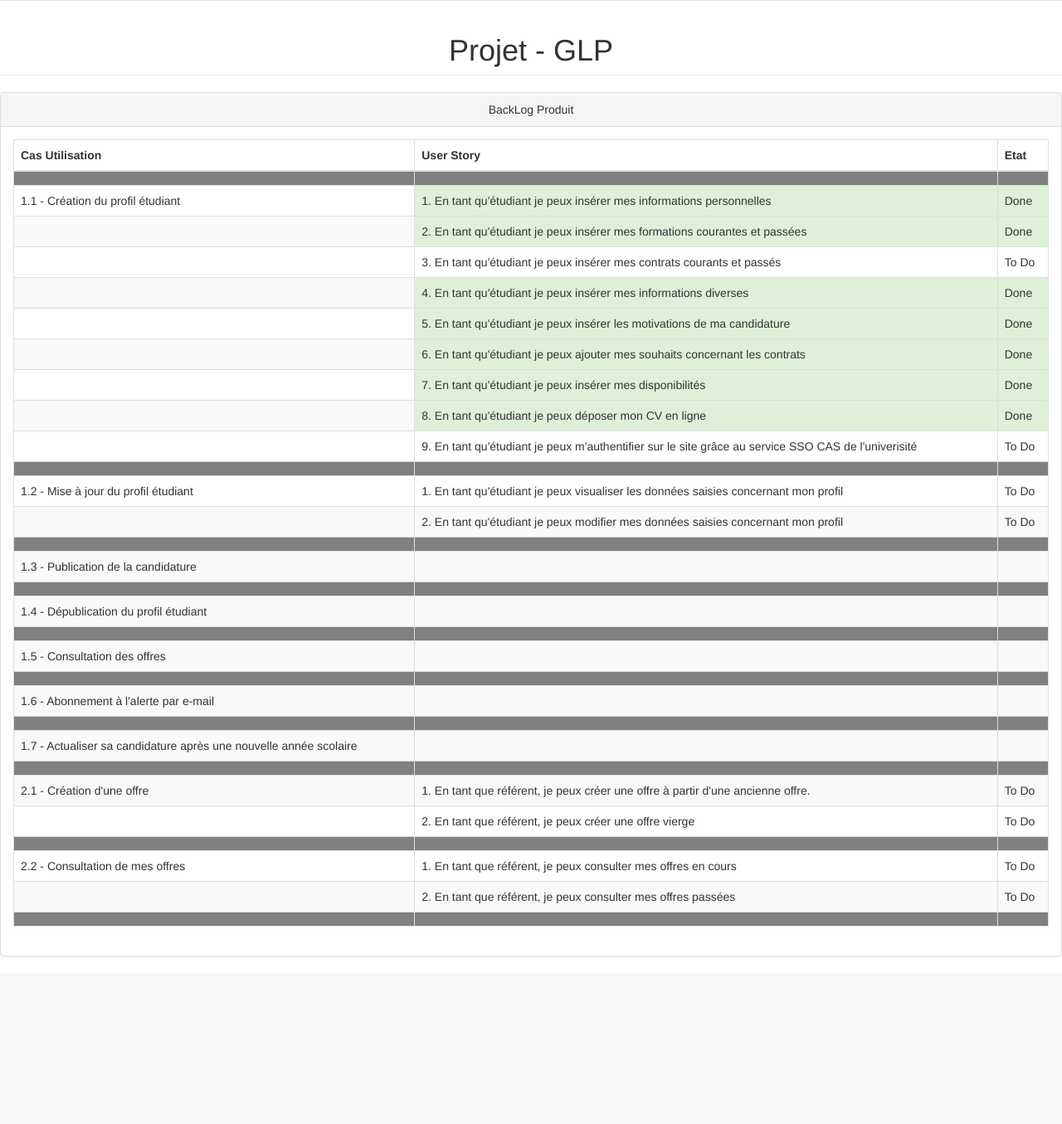
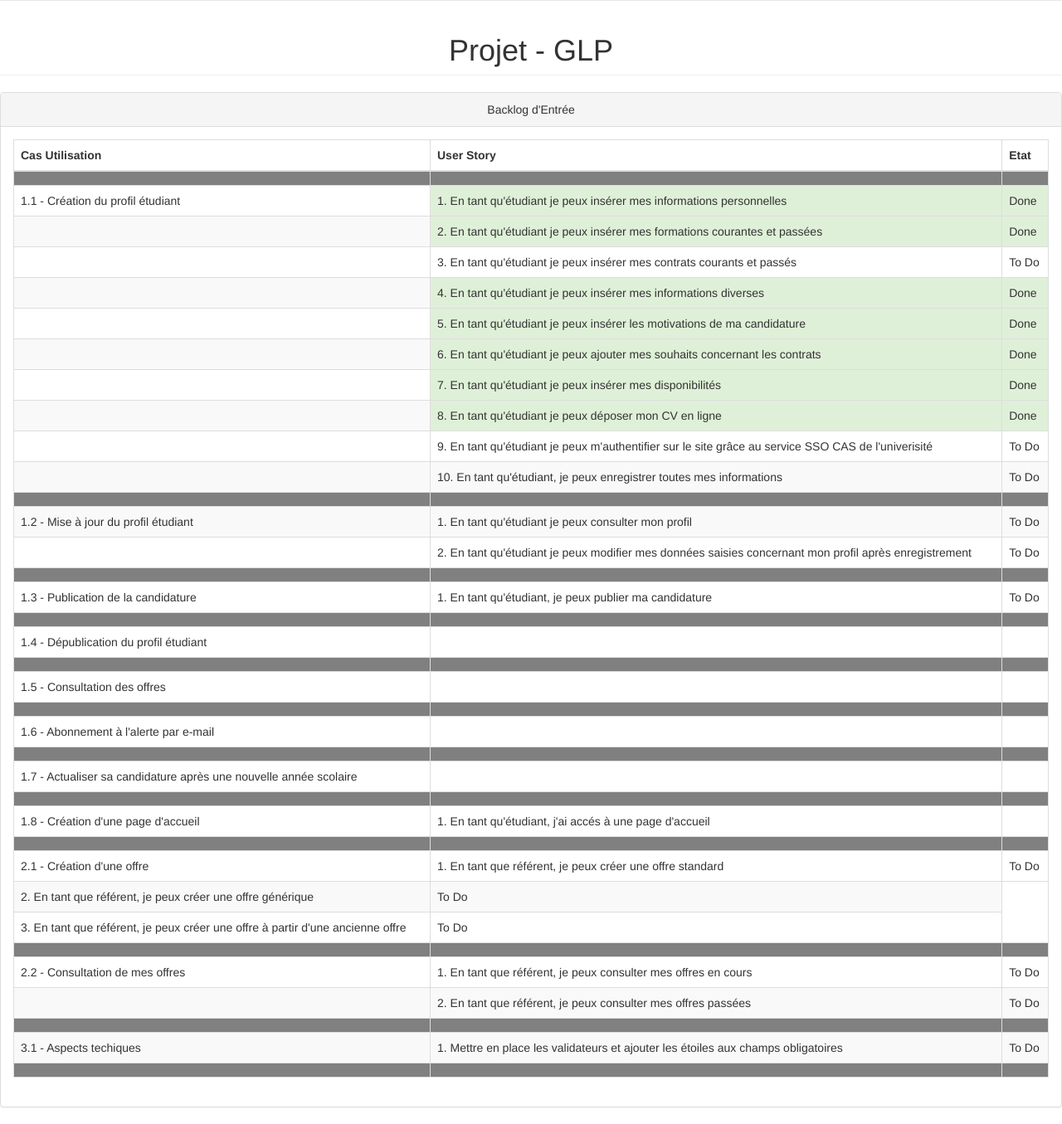
Before and after one commit to ClementDy/siteGLP, a PHP site: page /backlogEntree.php in a window 1280 px wide. Shown: the part 760-2115 px from the top of the page at 83% size. Before the commit the page ends 1913 px from the top, so only its background shows below. Run offline with PHP 8.4, Linux system fonts and the light colour scheme; the visitor is signed in with stand-in values (Sample User, id 1); some libraries are stand-ins or nearby versions.

Commit message:
modif backlog entree

```diff
--- a/pages/backlogEntree.php
+++ b/pages/backlogEntree.php
@@ -13,7 +13,7 @@
                 <div class="col-lg-12">
                     <div class="panel panel-default">
                         <div class="panel-heading">
-                            BackLog Produit
+                            Backlog d'Entrée
                         </div>
 
                         <div class="panel-body">
@@ -88,6 +88,12 @@
                                             <td >To Do</td>
                                         </tr>
 
+                                        <tr>
+                                            <td></td>
+                                            <td >10. En tant qu'étudiant, je peux enregistrer toutes mes informations</td>
+                                            <td >To Do</td>
+                                        </tr>
+
                                         <tr style="background-color:grey">
                                             <td></td>
                                             <td></td>
@@ -96,7 +102,7 @@
 
                                         <tr>
                                             <td>1.2 - Mise à jour du profil étudiant</td>
-                                            <td>1. En tant qu'étudiant je peux visualiser les données saisies concernant mon profil</td>
+                                            <td>1. En tant qu'étudiant je peux consulter mon profil</td>
                                             <td>To Do</td>
                                         </tr>
 
@@ -104,7 +110,7 @@
 
                                         <tr>
                                             <td></td>
-                                            <td>2. En tant qu'étudiant je peux modifier mes données saisies concernant mon profil</td>
+                                            <td>2. En tant qu'étudiant je peux modifier mes données saisies concernant mon profil après enregistrement</td>
                                             <td>To Do</td>
                                         </tr>
 
@@ -116,8 +122,8 @@
 
                                         <tr>
                                             <td>1.3 - Publication de la candidature</td>
-                                            <td></td>
-                                            <td></td>
+                                            <td>1. En tant qu'étudiant, je peux publier ma candidature</td>
+                                            <td>To Do</td>
                                         </tr>
 
                                         <tr style="background-color:grey">
@@ -175,14 +181,30 @@
                                         </tr>
 
                                         <tr>
+                                            <td>1.8 - Création d'une page d'accueil</td>
+                                            <td>1. En tant qu'étudiant, j'ai accés à une page d'accueil</td>
+                                            <td></td>
+                                        </tr>
+
+                                        <tr style="background-color:grey">
+                                            <td></td>
+                                            <td></td>
+                                            <td></td>
+                                        </tr>
+
+                                        <tr>
                                             <td>2.1 - Création d'une offre</td>
-                                            <td>1. En tant que référent, je peux créer une offre à partir d'une ancienne offre.</td>
+                                            <td>1. En tant que référent, je peux créer une offre standard</td>
                                             <td>To Do</td>
                                         </tr>
 
                                         <tr>
-                                            <td></td>
-                                            <td>2. En tant que référent, je peux créer une offre vierge</td>
+                                            <td>2. En tant que référent, je peux créer une offre générique</td>
+                                            <td>To Do</td>
+                                        </tr>
+
+                                        <tr>
+                                            <td>3. En tant que référent, je peux créer une offre à partir d'une ancienne offre</td>
                                             <td>To Do</td>
                                         </tr>
 
@@ -201,6 +223,18 @@
                                         <tr>
                                             <td></td>
                                             <td>2. En tant que référent, je peux consulter mes offres passées</td>
+                                            <td>To Do</td>
+                                        </tr>
+
+                                        <tr style="background-color:grey">
+                                            <td></td>
+                                            <td></td>
+                                            <td></td>
+                                        </tr>
+
+                                        <tr>
+                                            <td>3.1 - Aspects techiques</td>
+                                            <td>1. Mettre en place les validateurs et ajouter les étoiles aux champs obligatoires </td>
                                             <td>To Do</td>
                                         </tr>
 
```
